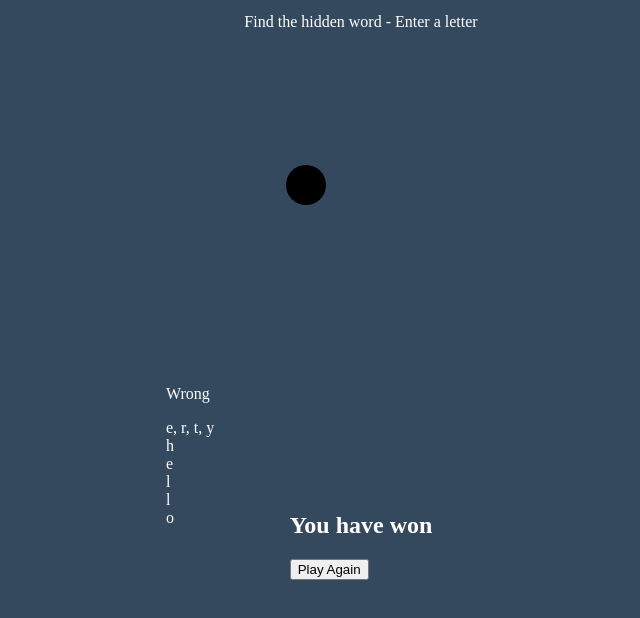
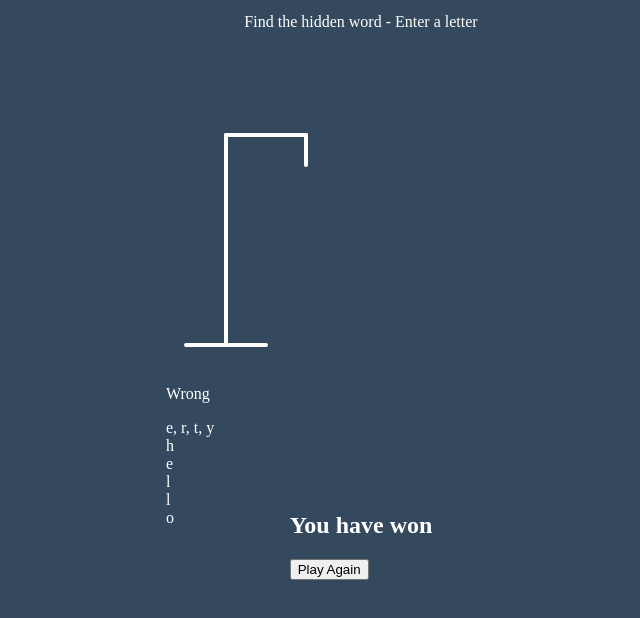
Before and after one commit to IvelinaGPlocheva/hangman, a plain HTML site: page index.html in a window 1280 px wide. Shown: the part 60-678 px from the top of the page, without its empty margins (279-919 px from the left). Drawn offline with Linux system fonts and the light colour scheme.

Commit message:
Add figure area css.

```diff
--- a/style.css
+++ b/style.css
@@ -25,4 +25,16 @@ h1 {
     width: 450px;
 }
 
+/* Figure drawing */
+.figure-container {
+    fill: transparent;
+    stroke: #fff;
+    stroke-width: 4px;
+    stroke-linecap: round;
 }
+
+.figure-part {
+    display: none;
+}
+
+}
```
